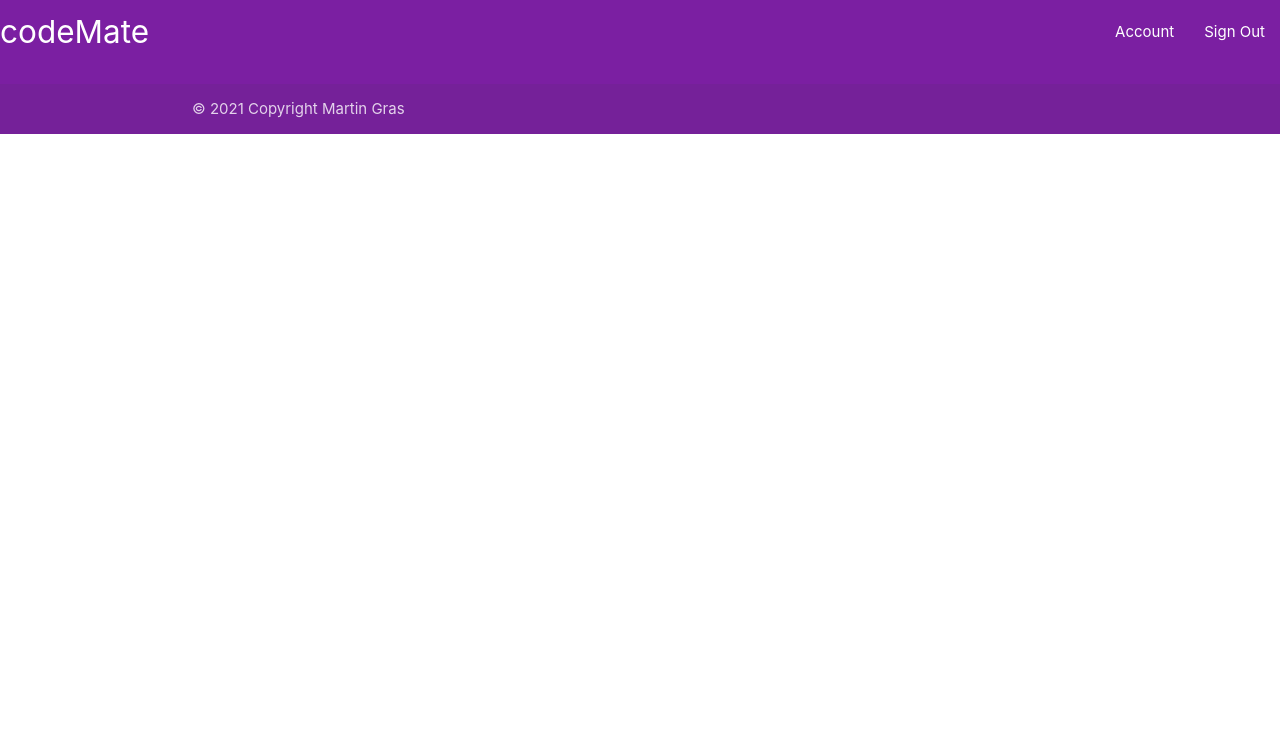
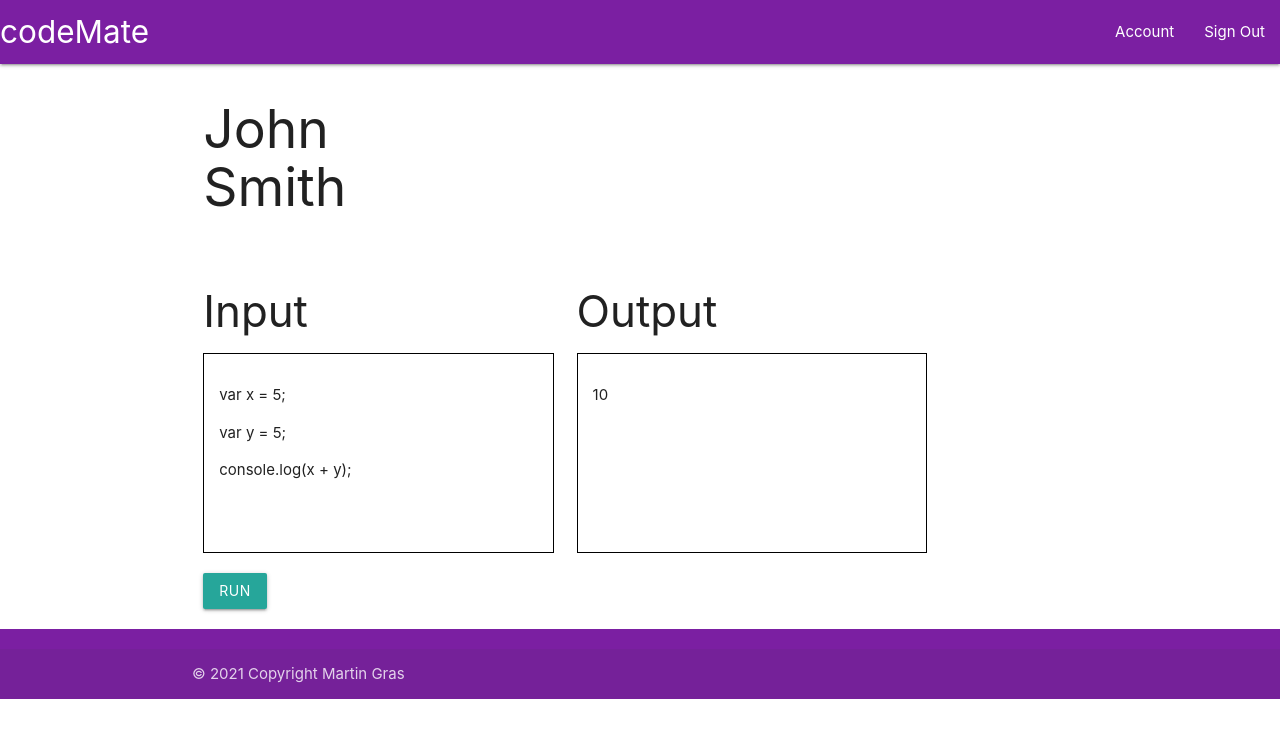
Before and after one commit to MartinGras95/honoursproject, a React (Create React App) app in the folder frontend/: page /activity in a window 1280 px wide. Shown: the top 738 px of the page. Built offline with nearby package versions, Linux system fonts and the light colour scheme.

Commit message:
Created first code activity example(static non-functioning)

```diff
--- /dev/null
+++ b/frontend/src/Components/ActivityCodeBlanks.js
@@ -0,0 +1,44 @@
+import React from 'react';
+
+function ActivityCodeBlanks() {
+
+    const codeAreaStyles = {
+        border: "1px black solid",
+        padding: "1rem",
+        minHeight: "200px",
+        minWidth: "200px"
+    }
+
+    const containerStyles = {
+
+    }
+
+    return (
+        <div className="container" style={containerStyles}>
+            <div className="row">
+
+                <div className="col s5">
+                    <h3>Input</h3>
+                    <div style={codeAreaStyles}>
+                        <p>var x = 5;</p>
+                        <p>var y = 5;</p>
+                        <p>console.log(x + y);</p>
+                    </div>
+                </div>
+                <div className="col s5">
+                    <h3>Output</h3>
+                    <div style={codeAreaStyles}>
+                        <p>10</p>
+                    </div>
+                </div>
+            </div>
+            <div className="row">
+                <div className="col s12">
+                    <button class="btn">Run</button>
+                </div>
+            </div>
+        </div>
+    )
+}
+
+export default ActivityCodeBlanks;
--- a/frontend/src/Components/App.js
+++ b/frontend/src/Components/App.js
@@ -3,26 +3,21 @@ import {BrowserRouter as Router, Switch, Route} from 'react-router-dom';
 
 // Pages import
 import Account from '../Pages/account'
-import Activity1 from '../Pages/activity1Page'
-import Activity2 from '../Pages/activity2Page'
+import ActivityPage from '../Pages/activityPage'
 
 import './App.css';
 // Component imports
 import Layout from './Layout';
 import Courses from './Courses';
-import Jumbo from './Jumbo';
-
-
 
 function App() {
   return (
     <Router>
       <Layout>
         <Switch>
-          <Route path="/" component={Jumbo,Courses} exact="true"/>
+          <Route path="/" component={Courses} exact="true"/>
           <Route path="/account" component={Account} />
-          <Route path="/activity1" component={Activity1} />
-          <Route path="/activity2" component={Activity2} />
+          <Route path="/activity" component={ActivityPage} />
         </Switch>
       </Layout>
     </Router>
--- a/frontend/src/Components/Courses.js
+++ b/frontend/src/Components/Courses.js
@@ -1,5 +1,6 @@
 
 import js from '../images/js.jpg';
+import {Link} from 'react-router-dom';
 
 function Courses(){
     return(
@@ -14,10 +15,12 @@ function Courses(){
                     <div className="row">
                         <div className="col s12">
                             <div className="card">
-                                <div className="card-image">
-                                    <img src={js} alt="javascript logo" />
-                                    <span className="card-title">JS Activity 1</span>
-                                </div>
+                                <Link to="/activity">
+                                    <div className="card-image">
+                                        <img src={js} alt="javascript logo" />
+                                        <span className="card-title">JS Activity 1</span>
+                                    </div>
+                                </Link>
                                 <div className="card-content">
                                     <p>Learn basics of JavaScript in this basic activity!</p>
                                 </div>
--- a/frontend/src/Components/Layout.js
+++ b/frontend/src/Components/Layout.js
@@ -2,12 +2,14 @@ import React from 'react';
 
 import Navbar from './Navbar';
 import Footer from './Footer';
+import Jumbo from './Jumbo';
 
 
 function Layout(props){
     return(
             <div>
                 <Navbar />
+                    <Jumbo />
                     {props.children}
                 <Footer />
             </div>
--- a/frontend/src/Pages/activity1Page.js
+++ /dev/null
@@ -1,8 +0,0 @@
-function activity1() {
-    return (
-      <h2>Activity 1</h2>
-
-    );
-  }
-
-  export default activity1;
--- a/frontend/src/Pages/activity2Page.js
+++ /dev/null
@@ -1,8 +0,0 @@
-function activity2() {
-    return (
-      <h2>Activity 2</h2>
-
-    );
-  }
-
-  export default activity2;
--- /dev/null
+++ b/frontend/src/Pages/activityPage.js
@@ -0,0 +1,14 @@
+import React from 'react';
+
+import ActivityCodeBlanks from '../Components/ActivityCodeBlanks';
+
+function activityPage() {
+    return (
+      <div>
+        <ActivityCodeBlanks />
+      </div>
+
+    );
+  }
+
+  export default activityPage;
```
Also changed, not shown: frontend/src/Components/ActivityCodeEditor.js (added, +10 -0 lines), 1 other file (tests, documents, lock files or other folders).
